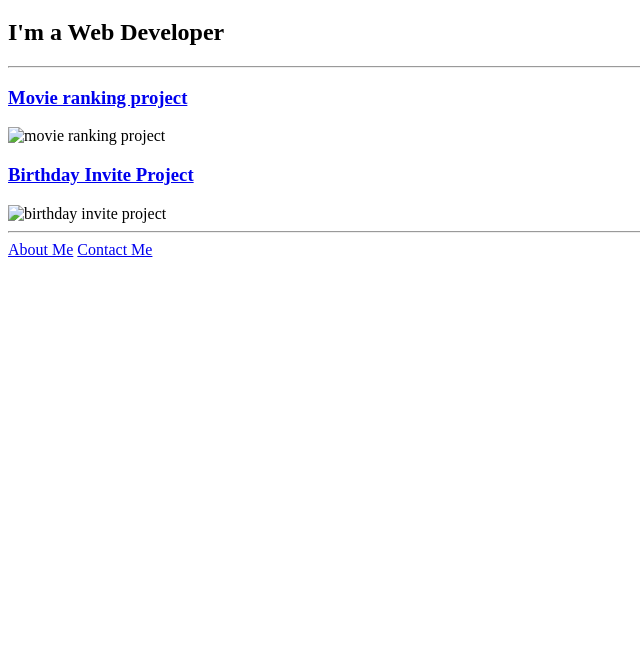
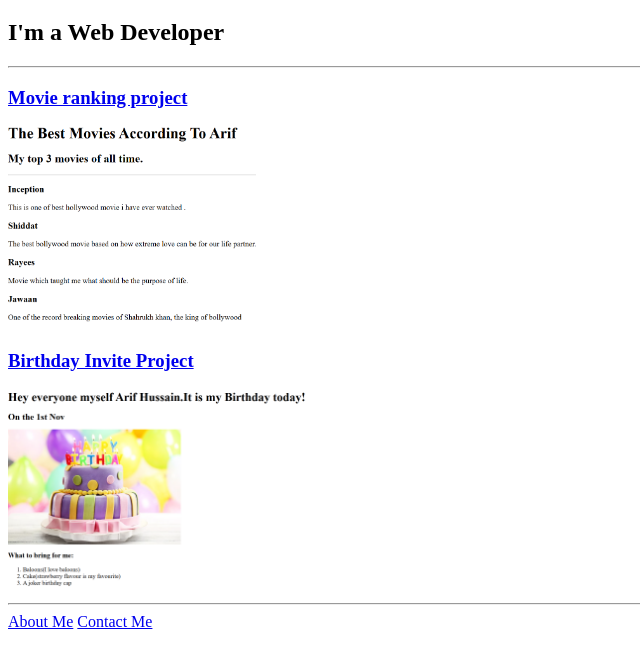
Before and after one commit to Arif-Hussain123/html-portfolio, a plain HTML site: page index.html in a window 1280 px wide. Shown: the part 61-726 px from the top of the page, without its empty margins (0-640 px from the left). Drawn offline with Linux system fonts and the light colour scheme.

Commit message:
Update index.html

```diff
--- a/index.html
+++ b/index.html
@@ -11,11 +11,11 @@
     <h2>I'm a Web Developer</h2>
     <hr />
     <h3><a href="./movie-ranking.html">Movie ranking project</a></h3>
-    <img src="./assets/images/movieproject.png" height="200" alt="movie ranking project" />
-    <h3><a href="./public/birthday-invite.html">Birthday Invite Project</a></h3>
-    <img src="./assets/images/birthday-invite.png" height="200" alt="birthday invite project" />
+    <img src="./movieproject.png" height="200" alt="movie ranking project" />
+    <h3><a href="./birthday-invite.html">Birthday Invite Project</a></h3>
+    <img src="./birthday-invite.png" height="200" alt="birthday invite project" />
     <hr />
-    <a href="./public/about.html">About Me</a>
-    <a href="./public/contact.html">Contact Me</a>
+    <a href="./about.html">About Me</a>
+    <a href="./contact.html">Contact Me</a>
 </body>
 </html>
```
